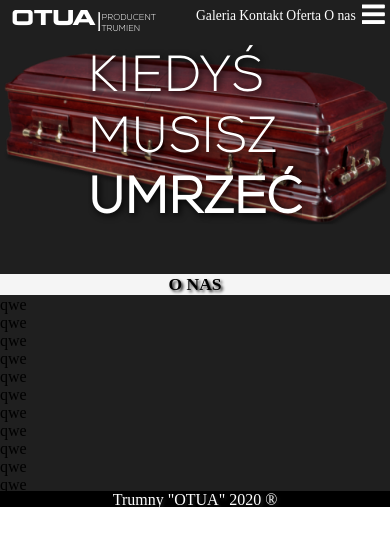
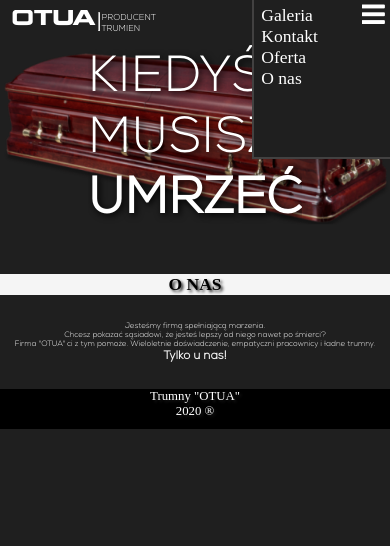
Before and after one commit to szymont7/trumny, a plain HTML site: page index.html in a window 390 px wide. Both pictures are taken after a click on the link 374 px from the left and 17 px from the top of the page. Drawn offline with Linux system fonts and the light colour scheme; a web font is replaced by a local one.

Commit message:
Add files via upload

```diff
--- a/index.html
+++ b/index.html
@@ -52,27 +52,16 @@
       <h2>O NAS</h2>
     </div>
     <div class="content">
-      qwe <br />
-      qwe <br />
-      qwe <br />
-      qwe <br />
-      qwe <br />
-      qwe <br />
-      qwe <br />
-      qwe <br />
-      qwe <br />
-      qwe <br />
-      qwe <br />
-      qwe <br />
-      qwe <br />
-      qwe <br />
-      qwe <br />
-      qwe <br />
-      qwe <br />
-      qwe <br />
-      qwe <br />
+      Jesteśmy firmą spełniającą marzenia. <br />
+      Chcesz pokazać sąsiadowi, że jesteś lepszy od niego nawet po śmierci?<br />
+      Firma "OTUA" ci z tym pomoże. Wieloletnie doświadczenie, empatyczni
+      pracownicy i ładne trumny. <br />
+      <h2>Tylko u nas!</h1>
     </div>
-    <footer>Trumny "OTUA" 2020 &reg;</footer>
+    <footer>
+      Trumny "OTUA" <br />
+      2020 &reg;
+    </footer>
     <script>
       function myFunction() {
         var x = document.getElementById("linki");
--- a/style.css
+++ b/style.css
@@ -3,7 +3,11 @@
   margin: 0;
   padding: 0;
 }
-
+body {
+  width: 100vw;
+  height: 100vh;
+  background-color: #1f1f1f;
+}
 .banner {
   height: 30vw;
   width: 100vw;
@@ -143,13 +147,17 @@ hr {
   text-shadow: 2px 2px 3px #1f1f1f;
 }
 .content {
-  width: 100%;
-  height: 50vw;
   background-color: #1f1f1f;
+  color: whitesmoke;
+  font-family: nexa-light;
+  font-size: 2vw;
+  text-align: center;
+  padding-top: 3vh;
+  padding-bottom: 3vh;
 }
 .topnav {
   overflow: hidden;
-
+  float: left;
   position: fixed;
   font-family: noto;
   top: 0;
@@ -161,8 +169,7 @@ hr {
   color: white;
   padding-right: 0.8vw;
   text-decoration: none;
-
-  float: left;
+  display: inline-block;
 }
 .topnav #linki {
   display: none;
@@ -172,27 +179,28 @@ hr {
 }
 .topnav a.icon {
   position: fixed;
-  right: 0.5vw;
+  right: 0.8vw;
   top: 0.2vw;
   z-index: 5;
   font-size: 4vw;
   color: white;
   overflow: hidden;
+  display: block;
 }
 .topnav a:hover {
   color: rgb(105, 105, 105);
 }
 
 footer {
-  left: 0;
-  bottom: 0;
   background-color: #000000;
-  width: 100vw;
+  width: 100%;
   color: white;
   text-shadow: 2px 2px 3px #1f1f1f;
   text-align: center;
-  height: 4vw;
+  height: 8vh;
   font-family: noto;
+  font-size: 1.2rem;
+  overflow: hidden;
 }
 
 @font-face {
@@ -381,9 +389,12 @@ footer {
   }
   .topnav #linki {
     display: none;
-    padding-right: 8vw;
-    padding-top: 2vw;
-    font-size: 3.5vw;
+    width: 27vw;
+    height: 18vh;
+    border-left: 2px solid rgb(66, 65, 65);
+    border-bottom: 2px solid rgb(66, 65, 65);
+    font-size: 4.5vw;
+    padding-left: 2vw;
   }
   .topnav a.icon {
     position: fixed;
@@ -393,5 +404,31 @@ footer {
     font-size: 7vw;
     color: white;
     overflow: hidden;
+    float: right;
+  }
+  .topnav a {
+    color: white;
+    padding-right: 0.8vw;
+    text-decoration: none;
+    display: block;
+  }
+  .topnav {
+    overflow: hidden;
+    background-color: #1f1f1f;
+    position: fixed;
+    font-family: noto;
+    top: 0;
+    right: 0;
+    z-index: 20;
+  }
+  footer {
+    background-color: #000000;
+    width: 100%;
+    color: white;
+    text-shadow: 2px 2px 3px #1f1f1f;
+    text-align: center;
+    height: 2.5rem;
+    font-family: noto;
+    font-size: 0.8rem;
   }
 }
```
